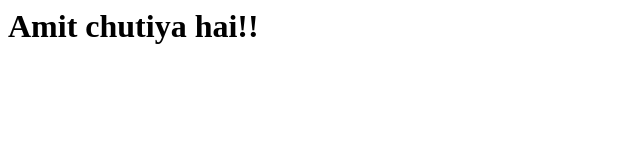
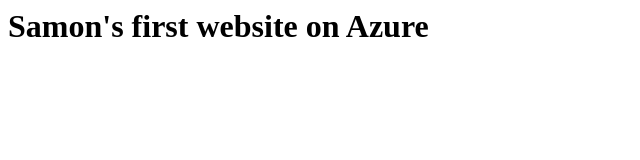
Before and after one commit to samon92/azureTraining, a plain HTML site: page index.html in a window 1280 px wide. Shown: the whole page, without its empty margins (0-640 px from the left). Drawn offline with Linux system fonts and the light colour scheme.

Commit message:
Update index.html

```diff
--- a/index.html
+++ b/index.html
@@ -1,3 +1,3 @@
 <html>
-<h1>Amit chutiya hai!!</h1>
+<h1>Samon's first website on Azure</h1>
 </html>
```
